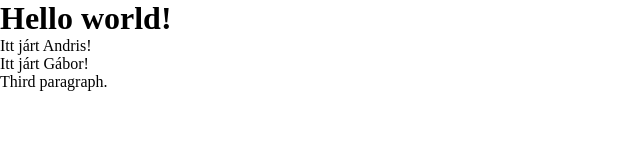
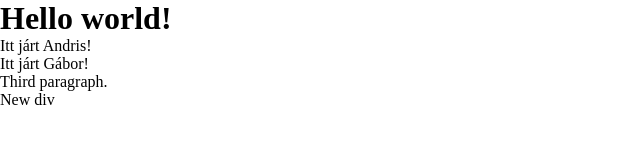
Before and after one commit to HordodongA/Demo_Git, a plain HTML site: page index.html in a window 1280 px wide. Shown: the full height of the page, 0-640 px from the left. Drawn offline with Linux system fonts and the light colour scheme.

Commit message:
div with paragraph added

```diff
--- a/index.html
+++ b/index.html
@@ -12,5 +12,9 @@
     <p> Itt járt Andris!</p>
     <p> Itt járt Gábor!</p>
     <p> Third paragraph.</p>
+<div>
+    <p>New div</p>
+</div>
+
 </body>
 </html>
```
